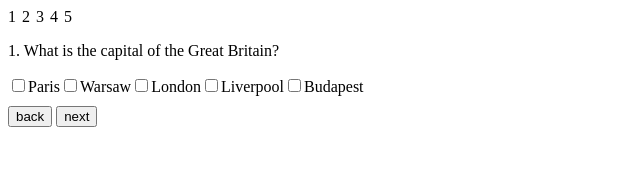
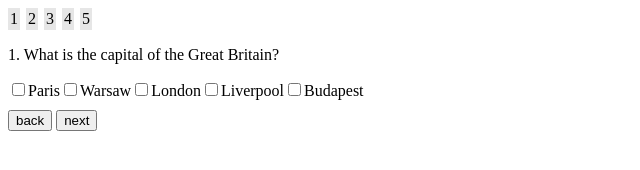
Before and after one commit to Ivan5646/quiz, a plain HTML site: page index.html in a window 1280 px wide. Both pictures are taken after a click on the button "next". Shown: the full height of the page, 0-640 px from the left. Drawn offline with Linux system fonts and the light colour scheme.

Commit message:
css cursor pointer

```diff
--- a/main.js
+++ b/main.js
@@ -9,7 +9,7 @@ var allQuestions = [
 
 for(var i=0; i<allQuestions.length; i++){  // Display navigation
   var seqSpan = document.createElement("span");
-  seqSpan.setAttribute("id", "seqSpan");
+  seqSpan.setAttribute("class", "seqSpan");
   seqSpan.innerHTML = allQuestions[i].sequence;
   document.getElementById("navigation").appendChild(seqSpan);
 }
@@ -35,13 +35,24 @@ function getQuestion(){ // display question and choices. And all the functionali
       var i=0;
       while(i<boxesLength){
         if(myBoxes[i].checked == true){
-          console.log("you checked the box");
           userAnswerVar = myBoxes[i].nextSibling.innerHTML;
           allQuestions[qInd-1].userAnswer = userAnswerVar; // create a new property with user's answer
         }
         i++;
       }
-    }
+      // css display different cursor on navigation nums when not allowed to go
+      var myNavs = document.getElementsByClassName("seqSpan");
+      var myNavsLength = myNavs.length;
+      var navsI=0;
+      while(navsI<boxesLength){
+        if(allQuestions[qInd-1].userAnswer && myNavs[navsI].innerHTML == qInd){ //  Need to change cursor to pointer only to seqSpan which corresponds to question with answer
+          myNavs[navsI].style.cursor = "pointer";
+        }
+        navsI++
+      }
+    } // end of qInd>0 condition
+
+
 
     for(var choiceInd=0; choiceInd<allQuestions[qInd].choices.length; choiceInd++){ // Get and display choices. itereates through choices
       if(qInd>0){  // prevent from executing this block when the getQuestion() runs for the first time
@@ -184,7 +195,6 @@ function navigate(){
   } // the end of if condition
 } // the end of navigate()
 
-
 function remove(){
   for(var choiceInd=0; choiceInd<allQuestions[qInd-2].choices.length; choiceInd++){ // qInd-2 removes what was added
     var checkboxEl = document.getElementById("myCheckbox"); //removes the checkboxes one by one
--- a/notes.js
+++ b/notes.js
@@ -90,6 +90,8 @@ qInd = navSpan-1;
 Things to do
 - allow multiple answers.
 - if you check and do not click next, checked box won't be saved.
+styling
+- display different cursor on navigation nums when not allowed to go
 
 before release
 - add var to make local variables
--- a/style.css
+++ b/style.css
@@ -1,3 +1,3 @@
 button{margin-top: 10px;}
 #secondBlock{display: none;}
-#navigation span{margin-right: 6px;}
+#navigation span{margin-right: 6px; display: inline-block; background-color: #e6e6e6; padding: 2px; cursor: not-allowed;}
```
